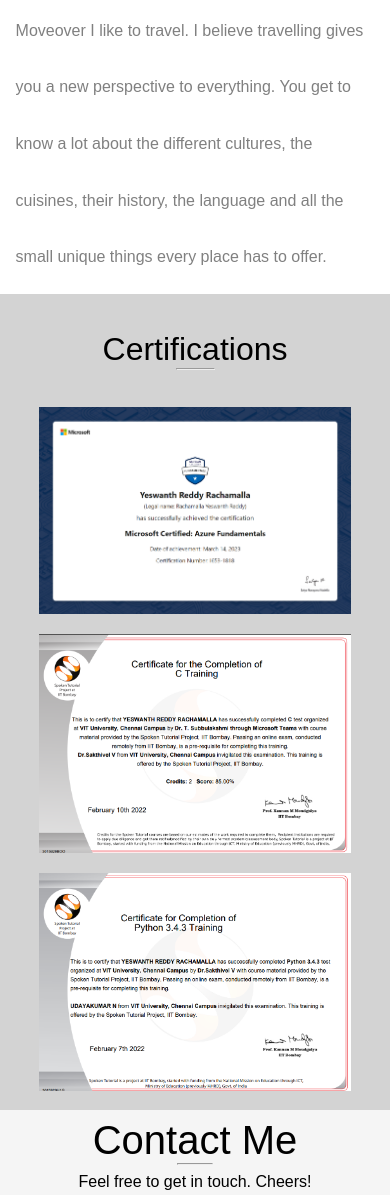
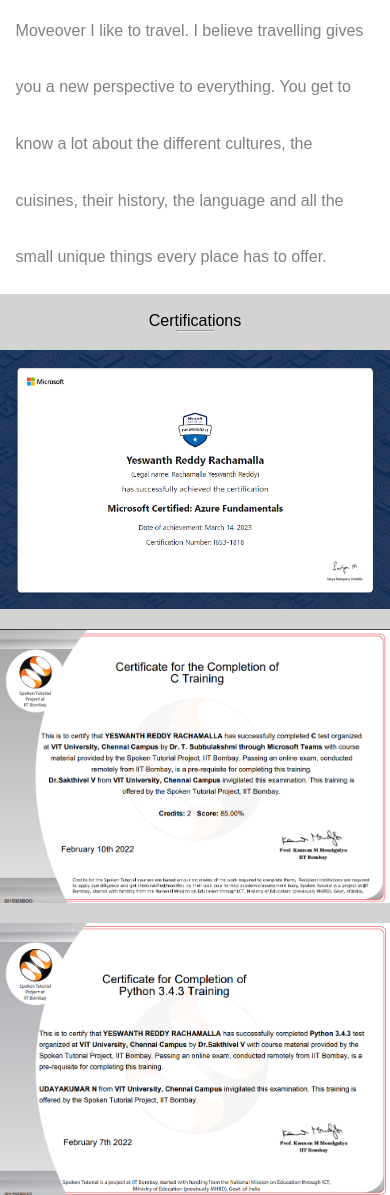
Before and after one commit to RachamallaYeswanthReddy/portfolio_webiste, a plain HTML site: page index.html in a window 390 px wide. Shown: the part 1626-2821 px from the top of the page. Drawn offline with Linux system fonts and the light colour scheme.

Commit message:
Update style.css

```diff
--- a/style.css
+++ b/style.css
@@ -241,7 +241,8 @@
   }
 
   .image {
-    width: 80%;
+    width: 100%;
+    height: auto;
   }
 
   .overlay {
@@ -255,6 +256,6 @@
   }
 
   .certifications {
-    font-size: 200%;
+    font-size: 100%;
   }
 }
```
